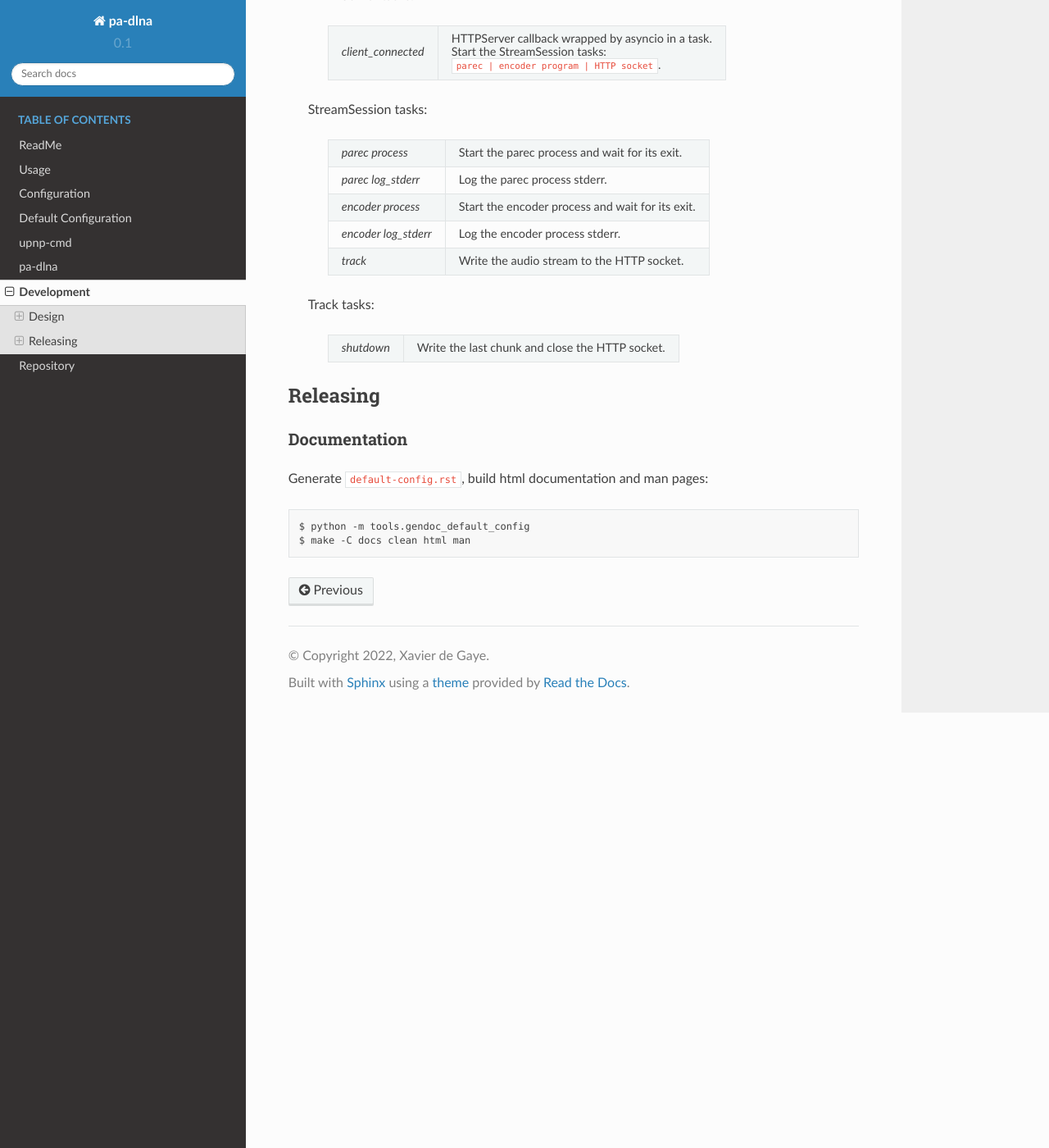
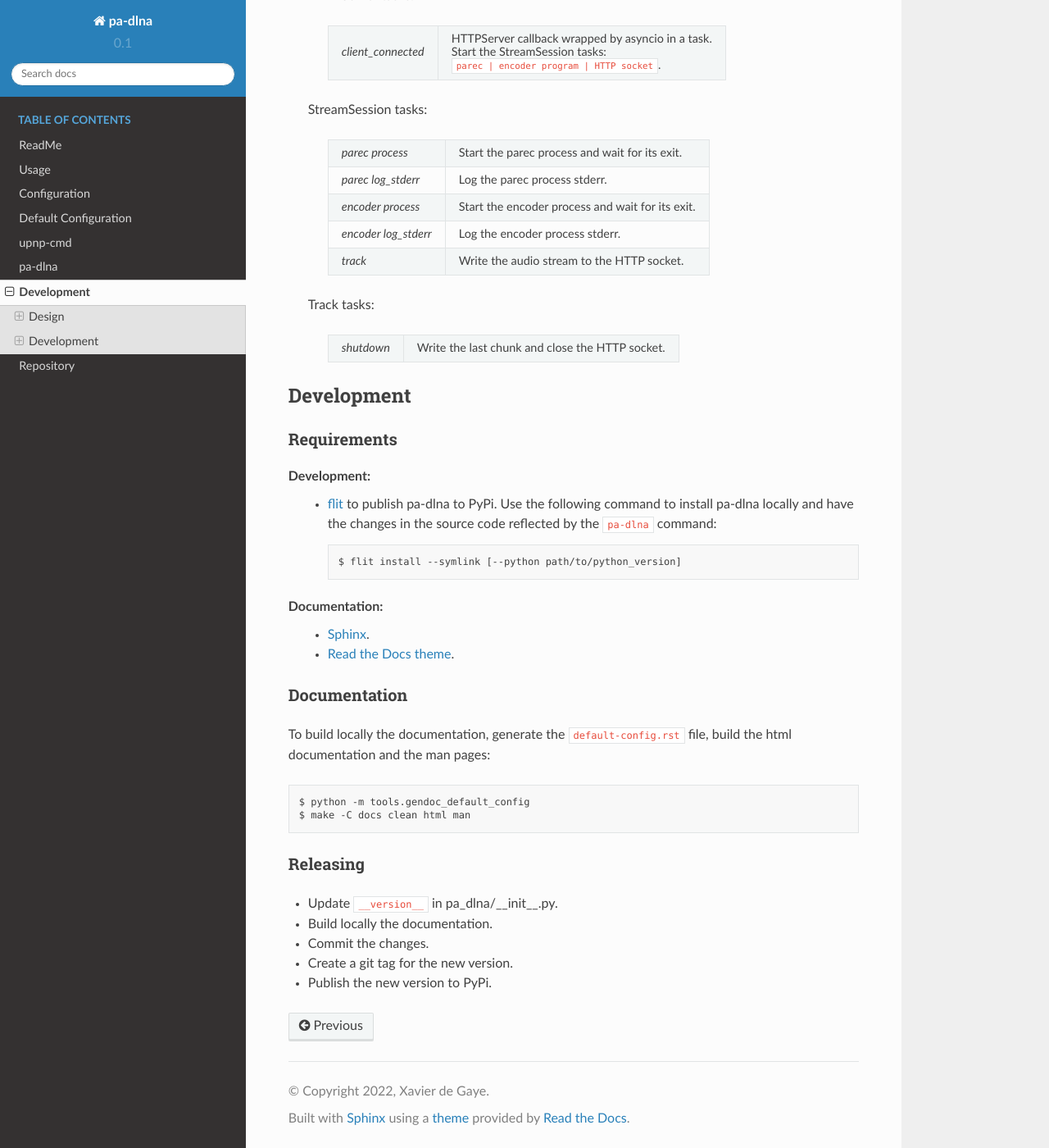
Before and after one commit to nacho692/pa-dlna-chromecast, a Sphinx documentation site: the page built from docs/source/development.rst, in a window 1280 px wide and 1400 px high, scrolled down 1485 px. Shown: the whole window at 82% size. Built offline with Sphinx 7.4.7 and the Read the Docs theme 2.0.0, drawn with Linux system fonts in a browser that asks for light colours.

Commit message:
Document the development requirements

```diff
--- a/README.rst
+++ b/README.rst
@@ -32,8 +32,6 @@ they are available on this host and their options, is printed by the command::
 
   $ pa-dlna --dump-default
 
-whose output is the :ref:`default_config`.
-
 DLNA devices must support HTTP streaming and support HTTP 1.1 as specified by
 Annex A.1 of the `ConnectionManager:3 Service`_ UPnP specification and
 especially chunked transfer encoding.
--- a/docs/source/development.rst
+++ b/docs/source/development.rst
@@ -97,17 +97,46 @@ device.
     *shutdown*            Write the last chunk and close the HTTP socket.
     ==============        ======================================================
 
-Releasing
----------
+Development
+-----------
+
+Requirements
+""""""""""""
+
+Development:
+    * `flit`_ to publish pa-dlna to PyPi. Use the following command to install
+      pa-dlna locally and have the changes in the source code reflected by the
+      ``pa-dlna`` command::
+
+        $ flit install --symlink [--python path/to/python_version]
+
+Documentation:
+    * `Sphinx`_.
+    * `Read the Docs theme`_.
 
 Documentation
 """""""""""""
 
-Generate ``default-config.rst``, build html documentation and man pages::
+To build locally the documentation, generate the ``default-config.rst`` file,
+build the html documentation and the man pages::
 
   $ python -m tools.gendoc_default_config
   $ make -C docs clean html man
 
+Releasing
+"""""""""
+
+* Update ``__version__`` in pa_dlna/__init__.py.
+* Build locally the documentation.
+* Commit the changes.
+* Create a git tag for the new version.
+* Publish the new version to PyPi.
+
 .. include:: common.txt
 
-.. _Chunked Transfer Coding: https://www.rfc-editor.org/rfc/rfc2616#section-3.6.1
+.. _Chunked Transfer Coding:
+    https://www.rfc-editor.org/rfc/rfc2616#section-3.6.1
+.. _Read the Docs theme:
+    https://docs.readthedocs.io/en/stable/faq.html#i-want-to-use-the-read-the-docs-theme-locally
+.. _Sphinx: https://www.sphinx-doc.org/
+.. _flit: https://pypi.org/project/flit/
```
Also changed, not shown: pa_dlna/__init__.py (+5 -3 lines), 2 other files.
